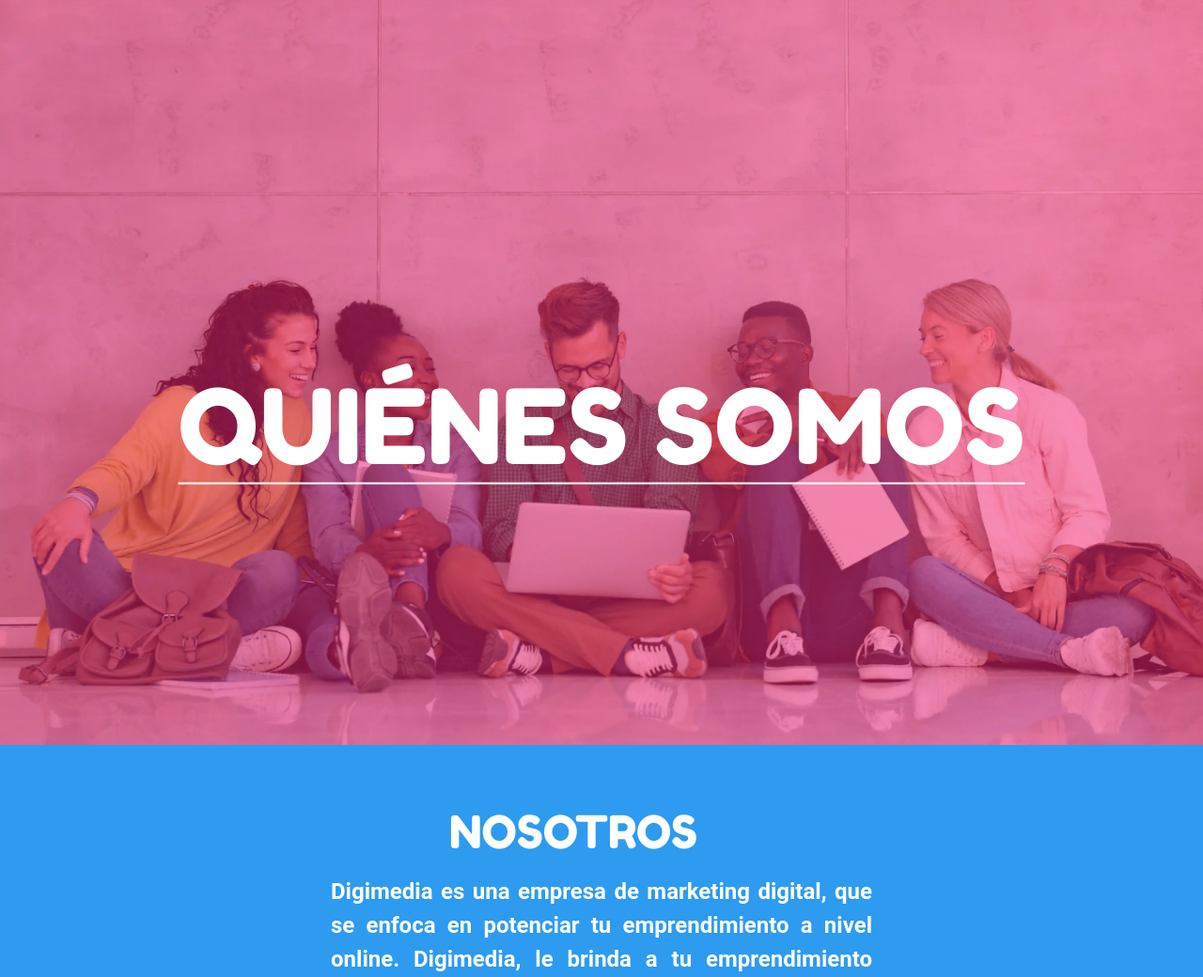
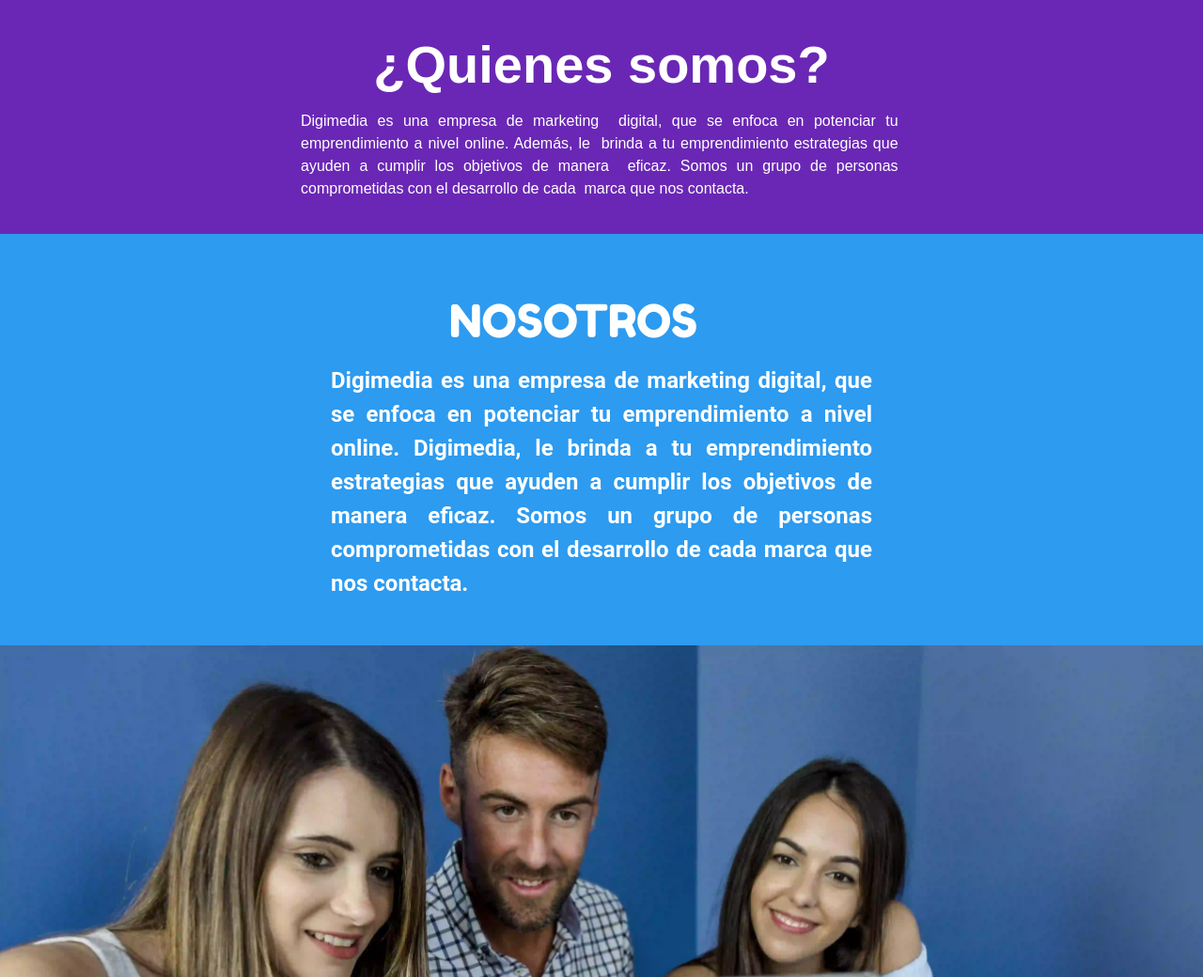
Before and after one commit to DevNHL/Digimedia, a PHP site: page /Digimedia/View/nosotros.php in a window 1280 px wide. Shown: the part 75-1115 px from the top of the page at 94% size. Run offline with PHP 8.4, Linux system fonts and the light colour scheme.

Commit message:
nosotros page

```diff
--- a/View/nosotros.php
+++ b/View/nosotros.php
@@ -21,68 +21,89 @@
 <body>
     <?php include 'header.html' ?>
 
-    <div class="contenedor-imagen">
-  <img src="../img/Nos_juntos.webp" alt="Imagen con transparencia completa">
-  <div class="contenedor-texto">
-    QUIÉNES SOMOS
+  <div class="contenedor-imagen">
+    <div class="contenedor-texto">
+      ¿Quienes somos?
+    </div>
+    <span>Digimedia es una empresa de marketing&nbsp; digital, que se enfoca en potenciar tu&nbsp; emprendimiento a nivel online. Además, le&nbsp; brinda a tu emprendimiento estrategias que&nbsp; ayuden a cumplir los objetivos de manera&nbsp; eficaz. Somos un grupo de personas&nbsp; comprometidas con el desarrollo de cada&nbsp; marca que nos contacta.</span>
   </div>
-</div>
 
 <style>
   .contenedor-imagen {
-    background-color:  rgba(238, 9, 104, 0.945);
+    background-color: #6a27b5;
     width: 100%;
-    height: 100%;
-    margin: 0;
+    height: 32%;
     display: flex;
     justify-content: center;
-    align-items: center;
-  }
-
-  .contenedor-imagen img {
-    width: 100%;
-    height: 100%;
-    object-fit: cover;
-    opacity: 0.5;
   }
 
   .contenedor-texto {
     position: absolute;
-    top: 66%;
+    top: 18%;
     left: 50%;
+    text-align: center;
     transform: translate(-50%, -50%);
-    text-align: center;
     color: #fff;
-    font-size: 110px;
+    font-size: 56px;
     width: 100%;
     margin: 0;
-    font-family: 'Fredoka One', cursive;
-    text-decoration: underline;
-    text-decoration-color: #ffff;
-    text-decoration-thickness: 2px;
-    text-underline-offset: 20px;
-    transition: text-decoration 0.3s ease-in-out;
+    font-weight: 600;
+    font-family: Arial, sans-serif;
+  }
+  span{
+    position: absolute;
+    top: 30%;
+    left: 50%;
+    text-align: center;
+    transform: translate(-50%, -50%);
+    color: #fff;
+    text-align: justify;
+    font-size: 1rem;
+    width: 50%;
+    margin: 0;
+    font-family: Arial, sans-serif;
+  }
+
+  @media (min-width: 300px ) and (max-width: 437px) {
+    .contenedor-texto {
+      top: 30%;
+      font-size: 45px;
+      font-weight: 550;
+    }
+    span{
+      top: 60%;
+      width: 88%;
+    }
+    .contenedor-imagen {
+      height: 70%;
+    }
   }
 
   /* Estilos para pantallas pequeñas */
-  @media only screen and (max-width: 767px) {
+  @media (min-width: 438px ) and (max-width: 767px) {
     .contenedor-texto {
-      font-size: 50px;
+      top: 20;
+      font-size: 45px;
     }
-
+    span{
+      top: 35%;
+      width: 70%;
+    }
+    .contenedor-imagen {
+      height: 40%;
+    }
   }
 
   /* Estilos para tabletas */
   @media only screen and (min-width: 768px) and (max-width: 1024px) {
     .contenedor-texto {
-      font-size: 80px;
+      font-size: 50px;
     }
-  }
-
-  /* Estilos para computadoras de escritorio */
-  @media only screen and (min-width: 1025px) {
-    .contenedor-texto {
-      font-size: 110px;
+    span{
+      top: 33%;
+    }
+    .contenedor-imagen {
+      height: 40%;
     }
   }
 </style>
```
